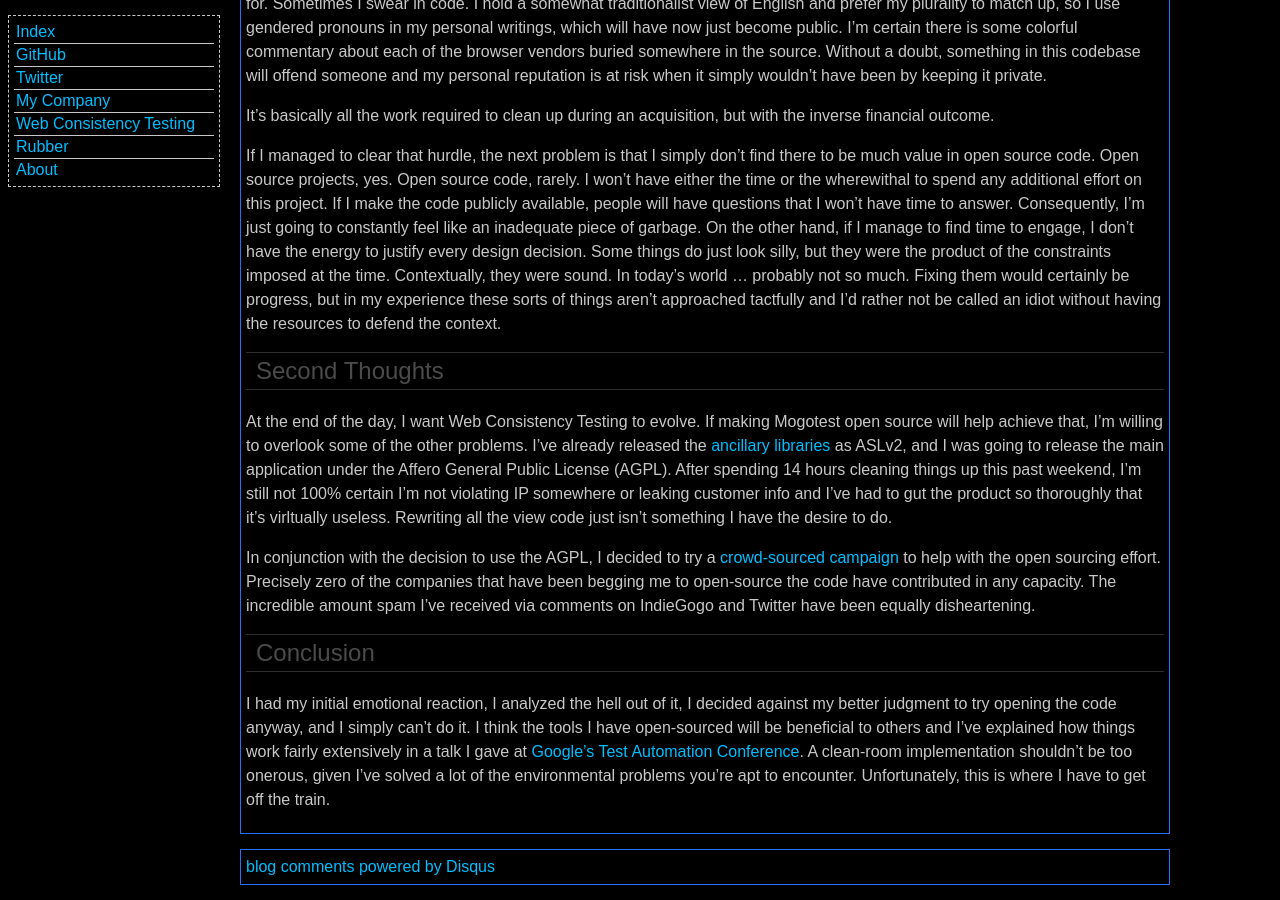
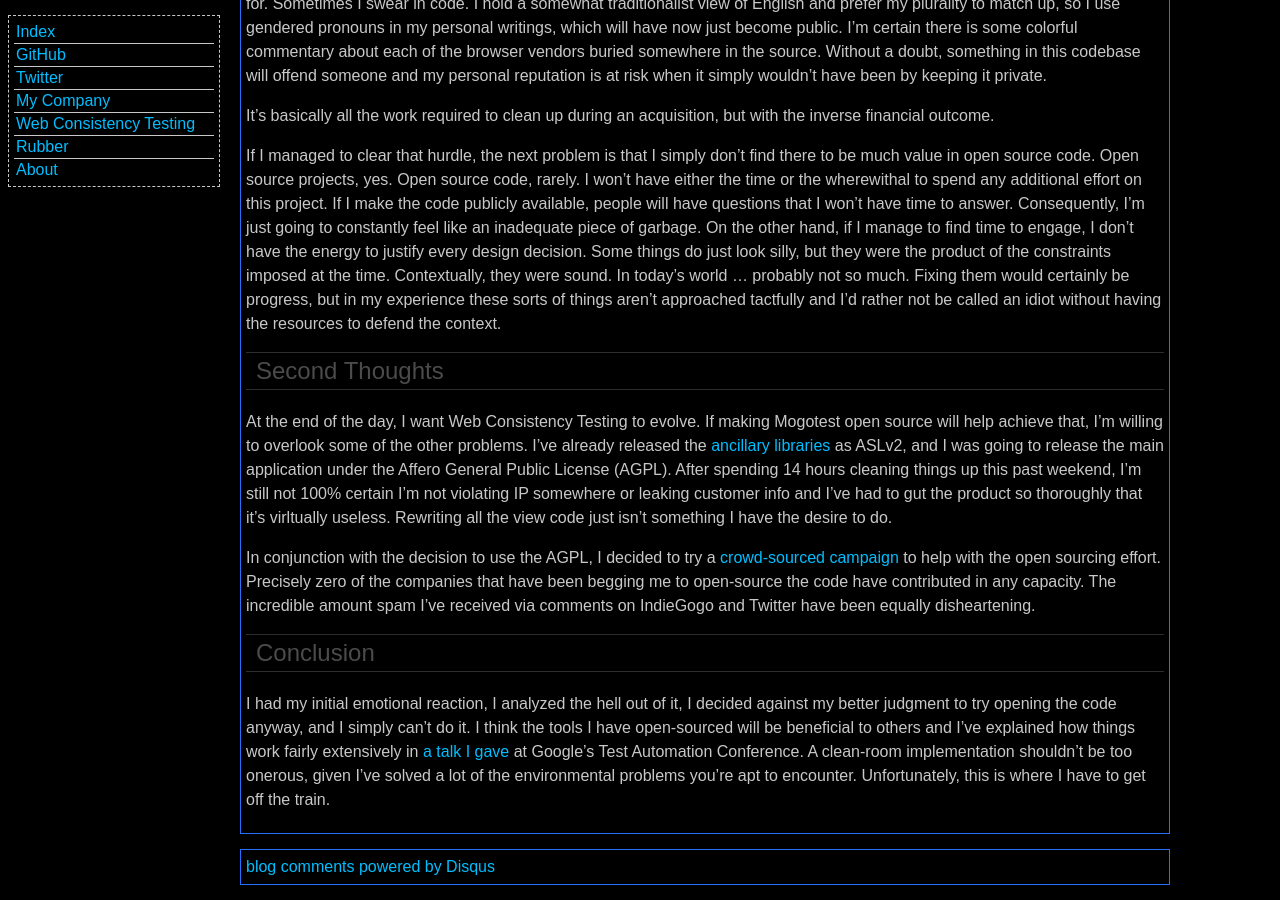
Before and after one commit to nirvdrum/nirvdrum.com, a Jekyll site: the page built from _posts/2014-11-20-open-sourcing-mogotest.markdown, in a window 1280 px wide and 900 px high, scrolled down 1459 px. Built offline with Jekyll 4.4.1, drawn with Linux system fonts in a browser that asks for light colours; Markdown is read by kramdown in place of the engine named in the settings; comment, search, counter and statistics services are not loaded.

Commit message:
Changed the link text.

```diff
--- a/_posts/2014-11-20-open-sourcing-mogotest.markdown
+++ b/_posts/2014-11-20-open-sourcing-mogotest.markdown
@@ -56,4 +56,4 @@ In conjunction with the decision to use the AGPL, I decided to try a [crowd-sour
 Conclusion
 ----------
 
-I had my initial emotional reaction, I analyzed the hell out of it, I decided against my better judgment to try opening the code anyway, and I simply can't do it.  I think the tools I have open-sourced will be beneficial to others and I've explained how things work fairly extensively in a talk I gave at [Google's Test Automation Conference](http://webconsistencytesting.com/).  A clean-room implementation shouldn't be too onerous, given I've solved a lot of the environmental problems you're apt to encounter.  Unfortunately, this is where I have to get off the train.
+I had my initial emotional reaction, I analyzed the hell out of it, I decided against my better judgment to try opening the code anyway, and I simply can't do it.  I think the tools I have open-sourced will be beneficial to others and I've explained how things work fairly extensively in [a talk I gave](http://webconsistencytesting.com/) at Google's Test Automation Conference.  A clean-room implementation shouldn't be too onerous, given I've solved a lot of the environmental problems you're apt to encounter.  Unfortunately, this is where I have to get off the train.
```
